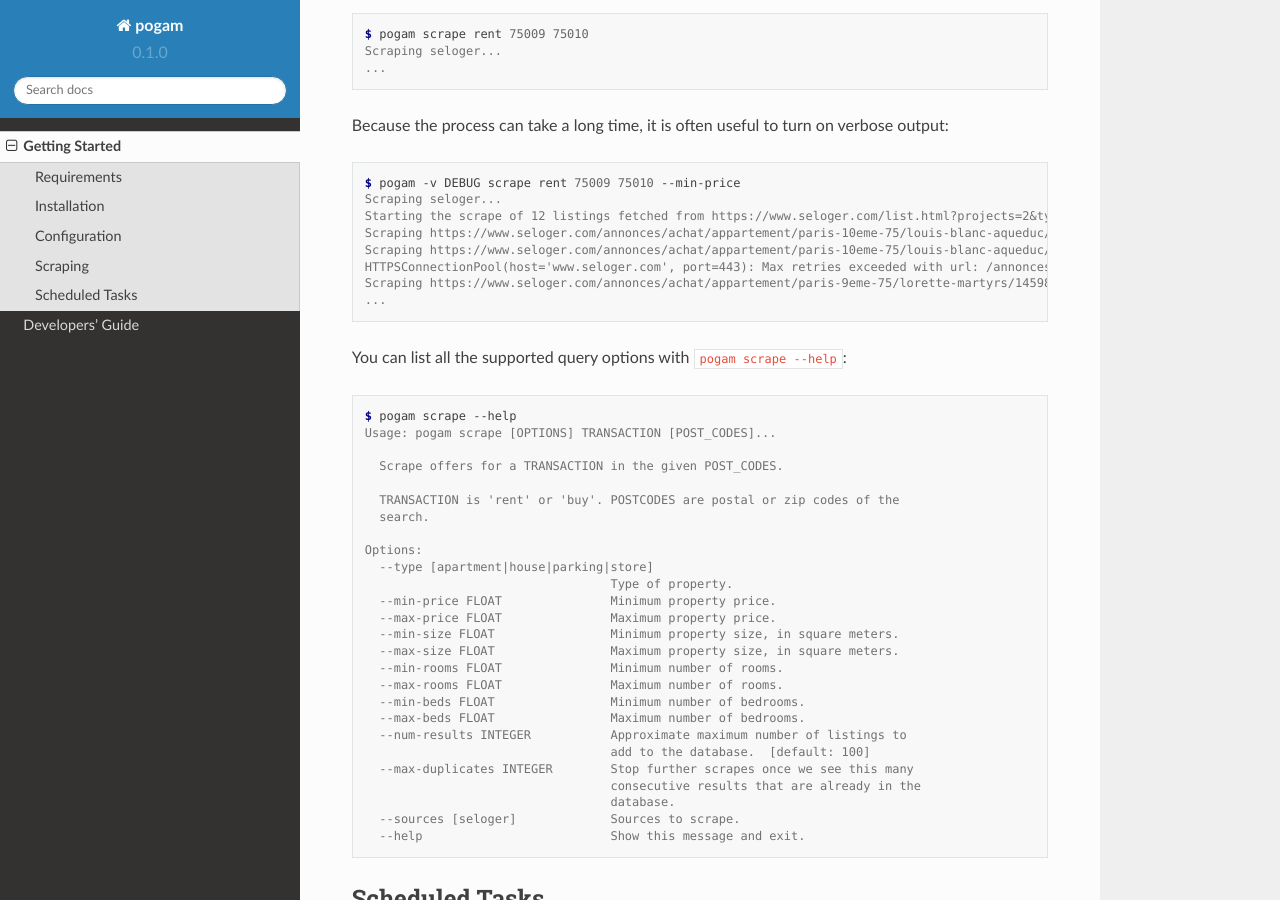
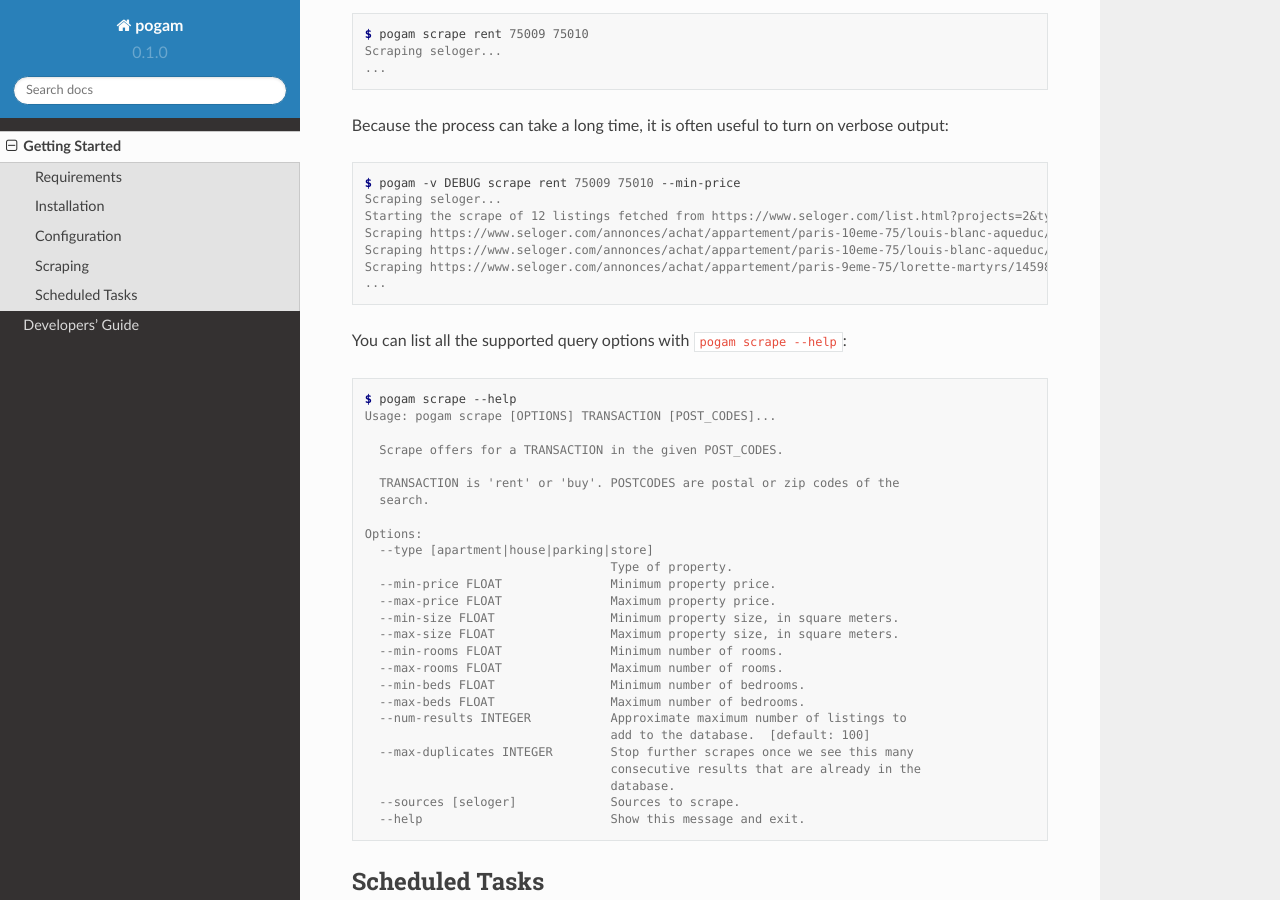
Before and after one commit to ludaavics/pogam, a Sphinx documentation site: the page built from docs/quickstart.rst, in a window 1280 px wide and 900 px high, scrolled down 1150 px. Built offline with Sphinx 7.4.7 and the Read the Docs theme 2.0.0, drawn with Linux system fonts in a browser that asks for light colours.

Commit message:
Doc typo fix

```diff
--- a/docs/quickstart.rst
+++ b/docs/quickstart.rst
@@ -71,7 +71,6 @@ verbose output:
   Starting the scrape of 12 listings fetched from https://www.seloger.com/list.html?projects=2&types=1,2&places=[{cp:75009}|{cp:75010}]&price=0/NaN&surface=0/NaN&rooms=0,1,2,3,4,5,6,7,8,9&bedrooms=2,3,4,5,6,7,8&enterprise=0&qsVersion=1.0&natures=1,2 .
   Scraping https://www.seloger.com/annonces/achat/appartement/paris-10eme-75/louis-blanc-aqueduc/153106473.htm ...
   Scraping https://www.seloger.com/annonces/achat/appartement/paris-10eme-75/louis-blanc-aqueduc/150587457.htm ...
-  HTTPSConnectionPool(host='www.seloger.com', port=443): Max retries exceeded with url: /annonces/achat/appartement/paris-10eme-75/louis-blanc-aqueduc/150587457.htm (Caused by ProxyError('Cannot connect to proxy.', OSError('Tunnel connection failed: 403 Forbidden')))
   Scraping https://www.seloger.com/annonces/achat/appartement/paris-9eme-75/lorette-martyrs/145989607.htm ...
   ...
 
```
